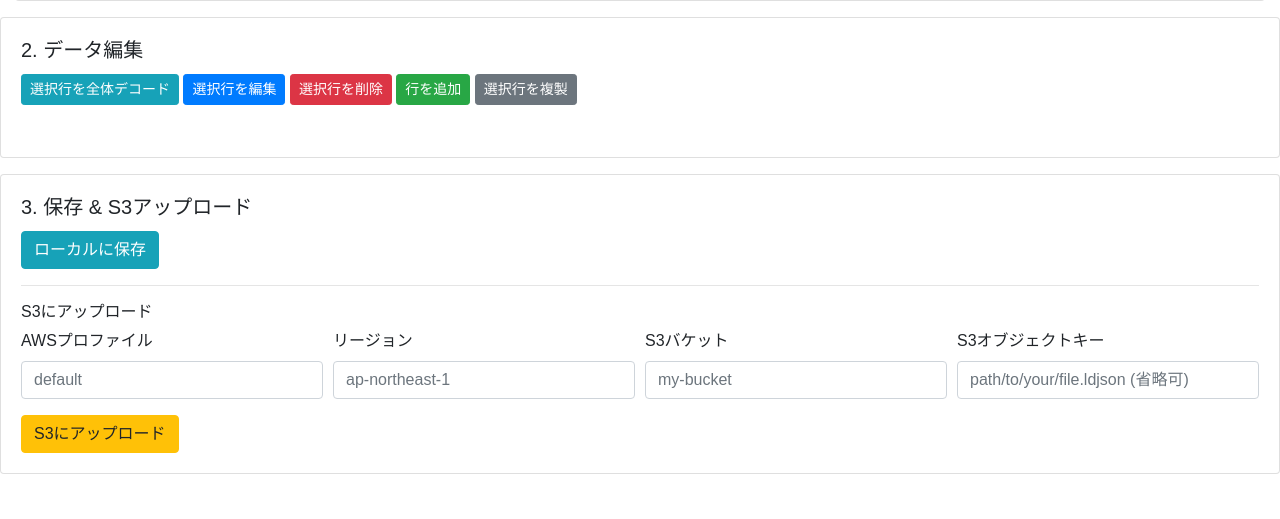
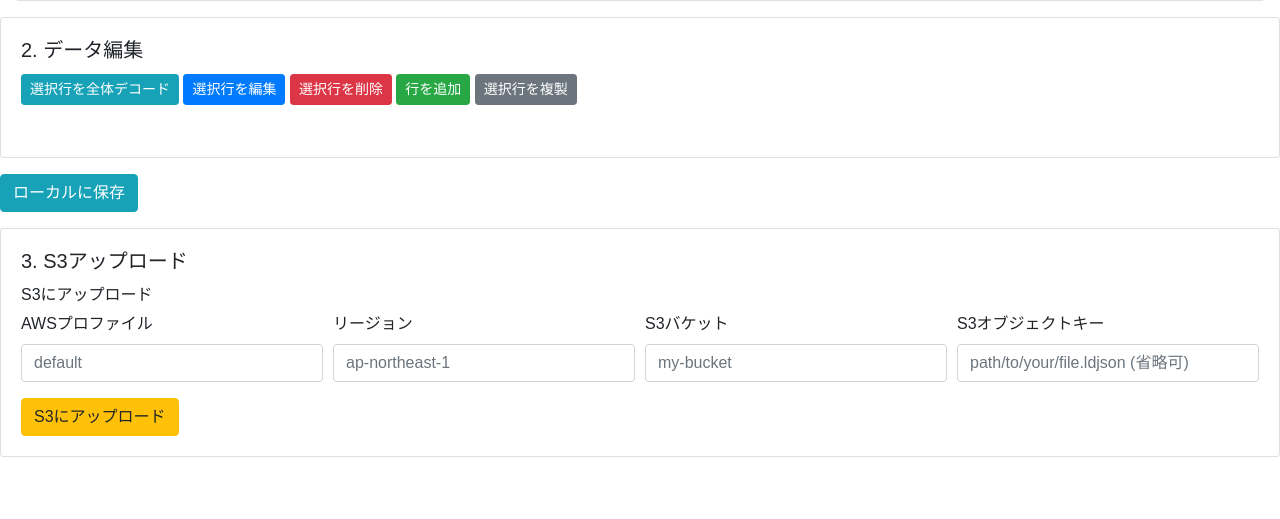
Before and after one commit to ymd65536/json_db, a Flask app: page / in a window 1280 px wide. Shown: the part 281-800 px from the top of the page. Run offline with Flask 3, Linux system fonts and the light colour scheme; data that the repository does not hold is empty; some libraries are stand-ins or nearby versions.

Commit message:
Update save button placement and modify section title for clarity

```diff
--- a/templates/index.html
+++ b/templates/index.html
@@ -51,12 +51,14 @@
             </div>
         </div>
 
+        <div class="mb-3">
+            <button id="saveButton" class="btn btn-info">ローカルに保存</button>
+        </div>
+
         <!-- Save and S3 Upload -->
         <div class="card">
             <div class="card-body">
-                <h5 class="card-title">3. 保存 & S3アップロード</h5>
-                <button id="saveButton" class="btn btn-info">ローカルに保存</button>
-                <hr>
+                <h5 class="card-title">3. S3アップロード</h5>
                 <h6>S3にアップロード</h6>
                 <div class="form-row">
                     <div class="form-group col-md-3">
```
